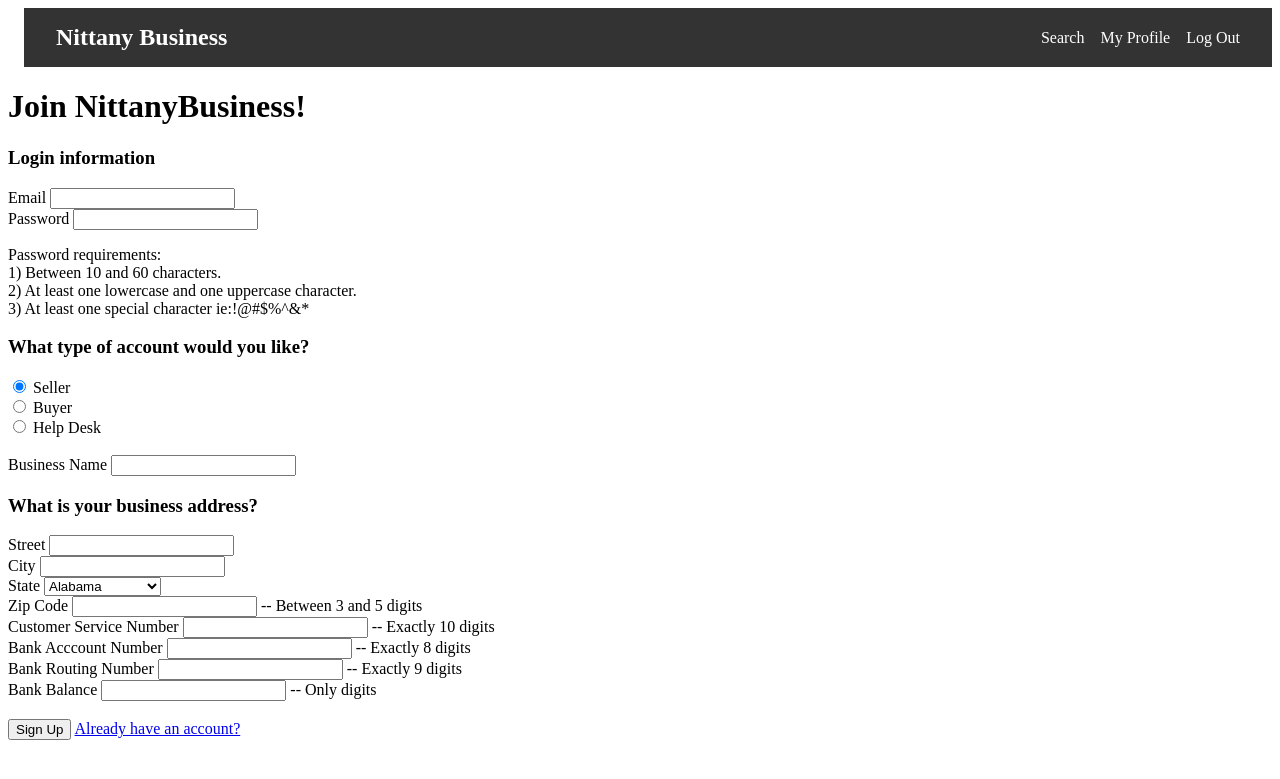
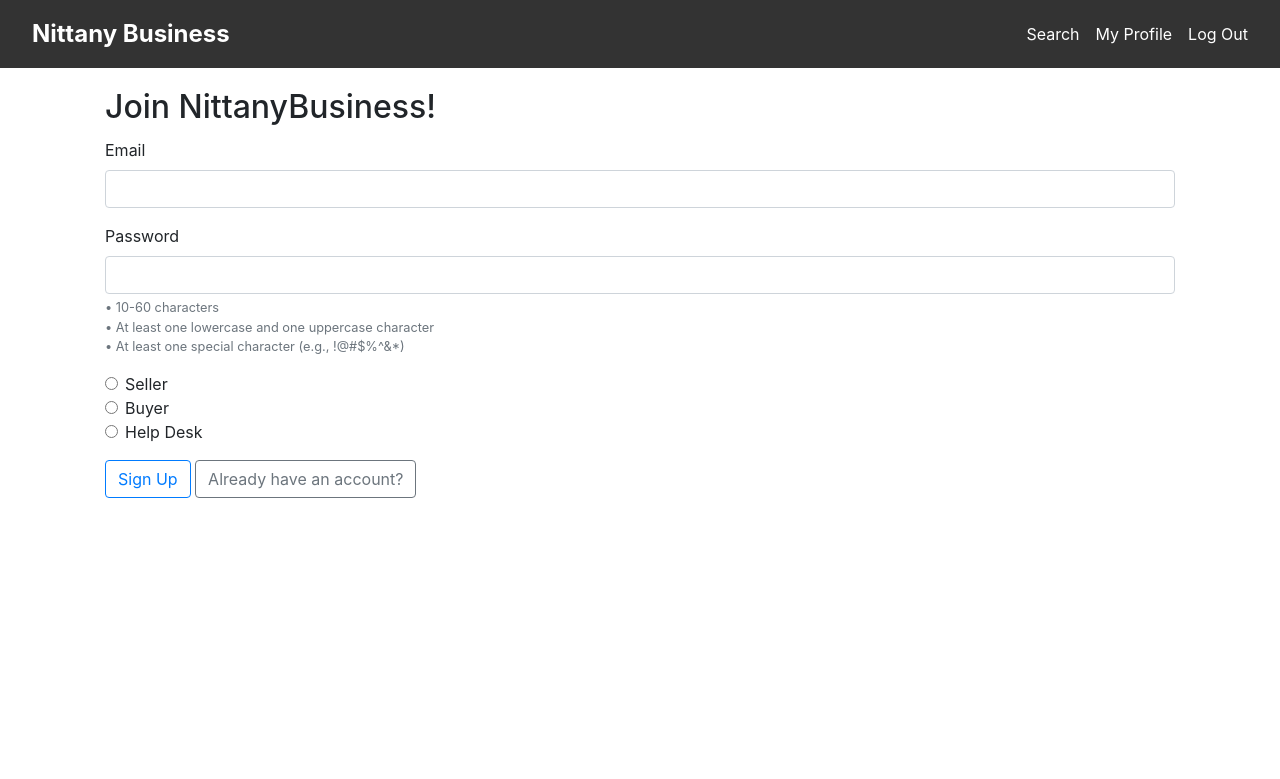
Before and after one commit to Andon-Li/DB-Team-Project-Phase-2, a Python web app: template templates/signup.html in a window 1280 px wide. Shown: the top 779 px of the page. Run offline with Jinja, Linux system fonts and the light colour scheme; the template is opened without the code that fills it, so the values that code supplies are empty; some libraries are stand-ins or nearby versions.

Commit message:
Integrated bootstrap and base templating

```diff
--- a/templates/base.html
+++ b/templates/base.html
@@ -1,7 +1,15 @@
 <!DOCTYPE html>
-<html lang="en">
+<html lang="en" dir="ltr">
 <head>
+    <meta charset="utf-8">
+    <meta name="viewport" content="width=device-width, initial-scale=1">
     <title>{% block title %}{% endblock %} - NittanyBusiness</title>
+
+    <link rel="stylesheet"
+          href="https://stackpath.bootstrapcdn.com/bootstrap/4.4.1/css/bootstrap.min.css"
+          integrity="sha384-Vkoo8x4CGsO3+Hhxv8T/Q5PaXtkKtu6ug5TOeNV6gBiFeWPGFN9MuhOf23Q9Ifjh"
+          crossorigin="anonymous">
+
     <style>
         #navbar {
             display: flex;
@@ -11,7 +19,7 @@
             padding: 1rem 2rem;
         }
 
-        #navbar {
+        #nav-links {
             color: white;
             text-decoration: none;
             margin-left: 1rem;
@@ -50,5 +58,16 @@
     <div id="body">
         {% block body %}{% endblock %}
     </div>
+
+    <script src="https://code.jquery.com/jquery-3.4.1.slim.min.js"
+        integrity="sha384-J6qa4849blE2+poT4WnyKhv5vZF5SrPo0iEjwBvKU7imGFAV0wwj1yYfoRSJoZ+n"
+        crossorigin="anonymous"></script>
+    <script src="https://cdn.jsdelivr.net/npm/popper.js@1.16.0/dist/umd/popper.min.js"
+        integrity="sha384-Q6E9RHvbIyZFJoft+2mJbHaEWldlvI9IOYy5n3zV9zzTtmI3UksdQRVvoxMfooAo"
+        crossorigin="anonymous"></script>
+    <script src="https://stackpath.bootstrapcdn.com/bootstrap/4.4.1/js/bootstrap.min.js"
+        integrity="sha384-wfSDF2E50Y2D1uUdj0O3uMBJnjuUD4Ih7YwaYd1iqfktj0Uod8GCExl3Og8ifwB6"
+        crossorigin="anonymous"></script>
+
 </body>
 </html>
--- a/templates/signup.html
+++ b/templates/signup.html
@@ -2,47 +2,61 @@
 {% block title %}Signup{% endblock %}
 
 {% block body %}
-    <h1>Join NittanyBusiness!</h1>
+<div class="container-sm">
+    <div class="card-body">
+        <h2 class="card-title">Join NittanyBusiness!</h2>
 
-    <!-- Form to type in email and password to signup-->
-    <form action='/signup' method='POST'>
-        <h3>Login information</h3>
-        <label for='email'>Email</label>
-        <input type='text' name='email' required><br>
+        <form action="/signup" method="POST">
 
-        <label for='password'>Password</label>
-        <input type='password' name='password' required>
-        <p>
-            Password requirements: <br>
-            1) Between 10 and 60 characters. <br>
-            2) At least one lowercase and one uppercase character. <br>
-            3) At least one special character ie:!@#$%^&*
-        </p>
+            <div class="form-group">
+                <label for="email">Email</label>
+                <input type="text" name="email" required class="form-control">
+            </div>
 
-        <h3>What type of account would you like?</h3>
-        <input type='radio' id='sellerType' name='accountType' value='seller' checked required>
-        <label for='seller'>Seller</label><br>
+            <div class="form-group">
+                <label for="password">Password</label>
+                <input type="password" name="password" required class="form-control">
+                <small class="form-text text-muted">
+                    • 10-60 characters<br>
+                    • At least one lowercase and one uppercase character<br>
+                    • At least one special character (e.g., !@#$%^&*)
+                </small>
+            </div>
 
-        <input type='radio' id='buyerType' name='accountType' value='buyer' required>
-        <label for='buyer'>Buyer</label><br>
 
-        <input type='radio' id='helpDeskType' name='accountType' value='helpDesk' required>
-        <label for='helpDesk'>Help Desk</label><br><br>
+            <div class="form-check">
+                <input class="form-check-input" type="radio" id="sellerType" name="accountType" value="seller" required>
+                <label class="form-check-label" for="sellerType">Seller</label>
+            </div>
+            <div class="form-check">
+                <input class="form-check-input" type="radio" id="buyerType" name="accountType" value="buyer" required>
+                <label class="form-check-label" for="buyerType">Buyer</label>
+            </div>
+            <div class="form-check mb-3">
+                <input class="form-check-input" type="radio" id="helpDeskType" name="accountType" value="helpDesk" required>
+                <label class="form-check-label" for="helpDeskType">Help Desk</label>
+            </div>
 
-        <!-- Required fields for sellers and buyers -->
+
             <div id="notHelpDeskFields">
-            <label for='businessName'>Business Name</label>
-            <input type='text' name='businessName' required><br>
+                <div class="form-group">
+                    <label for="businessName">Business Name</label>
+                    <input type="text" name="businessName" required class="form-control">
+                </div>
 
-            <h3>What is your business address?</h3>
-            <label for='addressStreet'>Street</label>
-            <input type='text' name='addressStreet' required><br>
+                <div class="form-group">
+                    <label for="addressStreet">Street</label>
+                    <input type="text" name="addressStreet" required class="form-control">
+                </div>
 
-            <label for='addressCity'>City</label>
-            <input type='text' name='addressCity' required><br>
+                <div class="form-group">
+                    <label for="addressCity">City</label>
+                    <input type="text" name="addressCity" required class="form-control">
+                </div>
 
-            <label for='addressState'>State</label>
-            <select name='addressState' required>
+                <div class="form-group">
+                    <label for="addressState">State</label>
+                    <select name="addressState" required class="form-control">
                         <option value=AL>Alabama</option>
                         <option value=AK>Alaska</option>
                         <option value=AZ>Arizona</option>
@@ -67,8 +81,8 @@
                         <option value=MI>Michigan</option>
                         <option value=MN>Minnesota</option>
                         <option value=MS>Mississippi</option>
-                <option value=MS>Missouri</option>
-                <option value=MO>Montana</option>
+                        <option value=MO>Missouri</option>
+                        <option value=MT>Montana</option>
                         <option value=NE>Nebraska</option>
                         <option value=NV>Nevada</option>
                         <option value=NH>New Hampshire</option>
@@ -93,51 +107,61 @@
                         <option value=WV>West Virginia</option>
                         <option value=WI>Wisconsin</option>
                         <option value=WY>Wyoming</option>
-            </select><br>
+                    </select>
+                </div>
 
-            <label for='addressZip'>Zip Code</label>
-            <input type='text' name='addressZip' required>
-            <span>-- Between 3 and 5 digits</span><br>
-
+                <div class="form-group">
+                    <label for="addressZip">Zip Code</label>
+                    <input type="text" name="addressZip" required class="form-control">
+                    <small class="form-text text-muted">• 4-5 digits</small>
+                </div>
             </div>
 
 
-        <!-- Required fields for sellers -->
-        <div id='sellerFields'>
-            <label for='csNum'>Customer Service Number</label>
-            <input type='text' name='csNum' required>
-            <span>-- Exactly 10 digits</span><br>
-
-            <label for='bankAccountNum'>Bank Acccount Number</label>
-            <input type='text' name='bankAccountNum' required>
-            <span>-- Exactly 8 digits</span><br>
-
-            <label for='bankRoutingNum'>Bank Routing Number</label>
-            <input type='text' name='bankRoutingNum' required>
-            <span>-- Exactly 9 digits</span><br>
-
-            <label for='bankBalance'>Bank Balance</label>
-            <input type='text' name='bankBalance' required>
-            <span>-- Only digits</span><br><br>
+            <div id="sellerFields">
+                <div class="form-group">
+                    <label for="csNum">Customer Service Number</label>
+                    <input type="text" name="csNum" required class="form-control">
+                    <small class="form-text text-muted">• 10 digits</small>
+                </div>
+                <div class="form-group">
+                    <label for="bankAccountNum">Bank Account Number</label>
+                    <input type="text" name="bankAccountNum" required class="form-control">
+                    <small class="form-text text-muted">• 8 digits</small>
+                </div>
+                <div class="form-group">
+                    <label for="bankRoutingNum">Bank Routing Number</label>
+                    <input type="text" name="bankRoutingNum" required class="form-control">
+                    <small class="form-text text-muted">• 9 digits</small>
+                </div>
+                <div class="form-group">
+                    <label for="bankBalance">Bank Balance</label>
+                    <input type="text" name="bankBalance" required class="form-control">
+                    <small class="form-text text-muted">• Digits only</small>
+                </div>
             </div>
 
 
-        <!-- Required fields for buyers -->
-        <div id='buyerFields'>
-            <label for='cardNum'>Card Number</label>
-            <input type='text' name='cardNum' required>
-            <span>-- Exactly 16 digits</span><br>
-
-            <label for='cardType'>Card Type</label>
-            <select name='cardType' required>
-                <option value='Master'>Master</option>
-                <option value='Discover'>Discover</option>
-                <option value='American Express'>American Express</option>
-                <option value='Visa'>Visa</option>
-            </select><br>
-
-            <label for='cardExpMonth'>Expiration Date</label>
-            <select name='cardExpMonth'>
+            <div id="buyerFields">
+                <div class="form-group">
+                    <label for="cardNum">Card Number</label>
+                    <input type="text" name="cardNum" required class="form-control">
+                    <small class="form-text text-muted">• 16 digits</small>
+                </div>
+                <div class="form-group">
+                    <label for="cardType">Card Type</label>
+                    <select name="cardType" required class="form-control">
+                        <option value="Master">Master</option>
+                        <option value="Discover">Discover</option>
+                        <option value="American Express">American Express</option>
+                        <option value="Visa">Visa</option>
+                    </select>
+                </div>
+                <div class="form-group">
+                    <label for="cardExpDate">Expiration Date</label>
+                    <div class="form-row">
+                        <div class="col">
+                            <select name="cardExpMonth" class="form-control">
                                 <option value='01'>01</option>
                                 <option value='02'>02</option>
                                 <option value='03'>03</option>
@@ -151,8 +175,9 @@
                                 <option value='11'>11</option>
                                 <option value='12'>12</option>
                             </select>
-            -
-            <select name='cardExpYear'>
+                        </div>
+                        <div class="col">
+                            <select name="cardExpYear" class="form-control">
                                 <option value='2025'>2025</option>
                                 <option value='2026'>2026</option>
                                 <option value='2027'>2027</option>
@@ -168,99 +193,135 @@
                                 <option value='2037'>2037</option>
                                 <option value='2038'>2038</option>
                                 <option value='2039'>2039</option>
-            </select><br>
-
-            <label for='cardSecurityCode'>Security Code</label>
-            <input type='text' name='cardSecurityCode' required>
-            <span>-- Between 3 and 4 digits</span><br><br>
+                            </select>
+                        </div>
+                    </div>
+                </div>
+                <div class="form-group">
+                    <label for="cardSecurityCode">Security Code</label>
+                    <input type="text" name="cardSecurityCode" required class="form-control">
+                    <small class="form-text text-muted">• 3-4 digits</small>
+                </div>
             </div>
 
 
-        <!-- Required fields for helpDesk -->
-        <div id='helpDeskFields'>
-            <label for='position' class='helpDeskField'>Job Postion</label>
-            <input type='text' name='position' class='helpDeskField' required><br><br>
+            <div id="helpDeskFields">
+                <div class="form-group">
+                    <label for="position">Job Position</label>
+                    <input type="text" name="position" class="form-control" required>
+                </div>
             </div>
 
 
-        <button type='submit' href='signup'>Sign Up</button>
-        <a href='/login' role='button'>Already have an account?</a>
-    </form>
+            <button type="submit" class="btn btn-outline-primary">Sign Up</button>
+            <a href="login" class="btn btn-outline-secondary" role="button">Already have an account?</a>
 
-    {% if existingUser %}
-        <p style='color: red;'>This email has already been registered.</p>
+            {% if nonUniqueFields %}
+                <p class="text-danger mt-3">
+                    These fields are already registered:{% for field in nonUniqueFields %} {{field}}{% endfor %}
+                </p>
             {% endif %}
 
-    {% for field in invalidFields %}
-        <p style='color: red;'>Error in {{ field }} field.</p>
-    {% endfor %}
+            {% if malformedFields %}
+                <p class="text-danger mt-3">
+                    These fields are not formatted correctly:{% for field in malformedFields %} {{field}}{% endfor %}
+                </p>
+            {% endif %}
+        </form>
+    </div>
+</div>
+
 
 <script>
-
-        window.onload = function() {
+    window.onload = function () {
         showNeededFields();
     }
 
-        document.querySelector('form').addEventListener('change', function() {
+    document.querySelector('form').addEventListener('change', function () {
         showNeededFields();
     });
 
     function showNeededFields() {
-            // Check which account type is selected and show only the input fields required for that type.
         if (document.getElementById('sellerType').checked) {
-                document.getElementById('sellerFields').style.display = 'inline';
+            document.getElementById('sellerFields').style.display = 'block';
             document.getElementById('buyerFields').style.display = 'none';
             document.getElementById('helpDeskFields').style.display = 'none';
 
-                document.getElementById('notHelpDeskFields').style.display = 'inline';
+            document.getElementById('notHelpDeskFields').style.display = 'block';
 
-                document.getElementById('sellerFields').querySelectorAll('input').forEach(input => {
-                    input.required = true;
+            document.querySelectorAll("#sellerFields input").forEach(e => {
+                e.disabled = false
             });
-                document.getElementById('buyerFields').querySelectorAll('input').forEach(input => {
-                    input.required = false;
+            document.querySelectorAll("#buyerFields input").forEach(e => {
+                e.disabled = true
             });
-                document.getElementById('helpDeskFields').querySelectorAll('input').forEach(input => {
-                    input.required = false;
+            document.querySelectorAll("#helpDeskFields input").forEach(e => {
+                e.disabled = true
+            });
+            document.querySelectorAll("#notHelpDeskFields input").forEach(e => {
+                e.disabled = false
             });
 
-            }
-            if (document.getElementById('buyerType').checked) {
+        } else if (document.getElementById('buyerType').checked) {
             document.getElementById('sellerFields').style.display = 'none';
-                document.getElementById('buyerFields').style.display = 'inline';
+            document.getElementById('buyerFields').style.display = 'block';
             document.getElementById('helpDeskFields').style.display = 'none';
 
-                document.getElementById('notHelpDeskFields').style.display = 'inline';
+            document.getElementById('notHelpDeskFields').style.display = 'block';
 
-                document.getElementById('sellerFields').querySelectorAll('input').forEach(input => {
-                    input.required = false;
+            document.querySelectorAll("#sellerFields input").forEach(e => {
+                e.disabled = true
             });
-                document.getElementById('buyerFields').querySelectorAll('input').forEach(input => {
-                    input.required = true;
+            document.querySelectorAll("#buyerFields input").forEach(e => {
+                e.disabled = false
             });
-                document.getElementById('helpDeskFields').querySelectorAll('input').forEach(input => {
-                    input.required = false;
+            document.querySelectorAll("#helpDeskFields input").forEach(e => {
+                e.disabled = true
+            });
+            document.querySelectorAll("#notHelpDeskFields input").forEach(e => {
+                e.disabled = false
             });
 
-            }
-            if (document.getElementById('helpDeskType').checked) {
+        } else if (document.getElementById('helpDeskType').checked) {
             document.getElementById('sellerFields').style.display = 'none';
             document.getElementById('buyerFields').style.display = 'none';
-                document.getElementById('helpDeskFields').style.display = 'inline';
+            document.getElementById('helpDeskFields').style.display = 'block';
 
             document.getElementById('notHelpDeskFields').style.display = 'none';
 
-                document.getElementById('sellerFields').querySelectorAll('input').forEach(input => {
-                    input.required = false;
+            document.querySelectorAll("#sellerFields input").forEach(e => {
+                e.disabled = true
             });
-                document.getElementById('buyerFields').querySelectorAll('input').forEach(input => {
-                    input.required = false;
+            document.querySelectorAll("#buyerFields input").forEach(e => {
+                e.disabled = true
             });
-                document.getElementById('helpDeskFields').querySelectorAll('input').forEach(input => {
-                    input.required = true;
+            document.querySelectorAll("#helpDeskFields input").forEach(e => {
+                e.disabled = false
+            });
+            document.querySelectorAll("#notHelpDeskFields input").forEach(e => {
+                e.disabled = true
+            });
+        } else {
+            document.getElementById('sellerFields').style.display = 'none';
+            document.getElementById('buyerFields').style.display = 'none';
+            document.getElementById('helpDeskFields').style.display = 'none';
+
+            document.getElementById('notHelpDeskFields').style.display = 'none';
+
+            document.querySelectorAll("#sellerFields input").forEach(e => {
+                e.disabled = true
+            });
+            document.querySelectorAll("#buyerFields input").forEach(e => {
+                e.disabled = true
+            });
+            document.querySelectorAll("#helpDeskFields input").forEach(e => {
+                e.disabled = true
+            });
+            document.querySelectorAll("#notHelpDeskFields input").forEach(e => {
+                e.disabled = true
             });
         }
     }
+</script>
 
-    </script>
 {% endblock %}
```
Also changed, not shown: templates/login.html (+5 -22 lines). Lines whose indentation alone changed are shown as unchanged.
